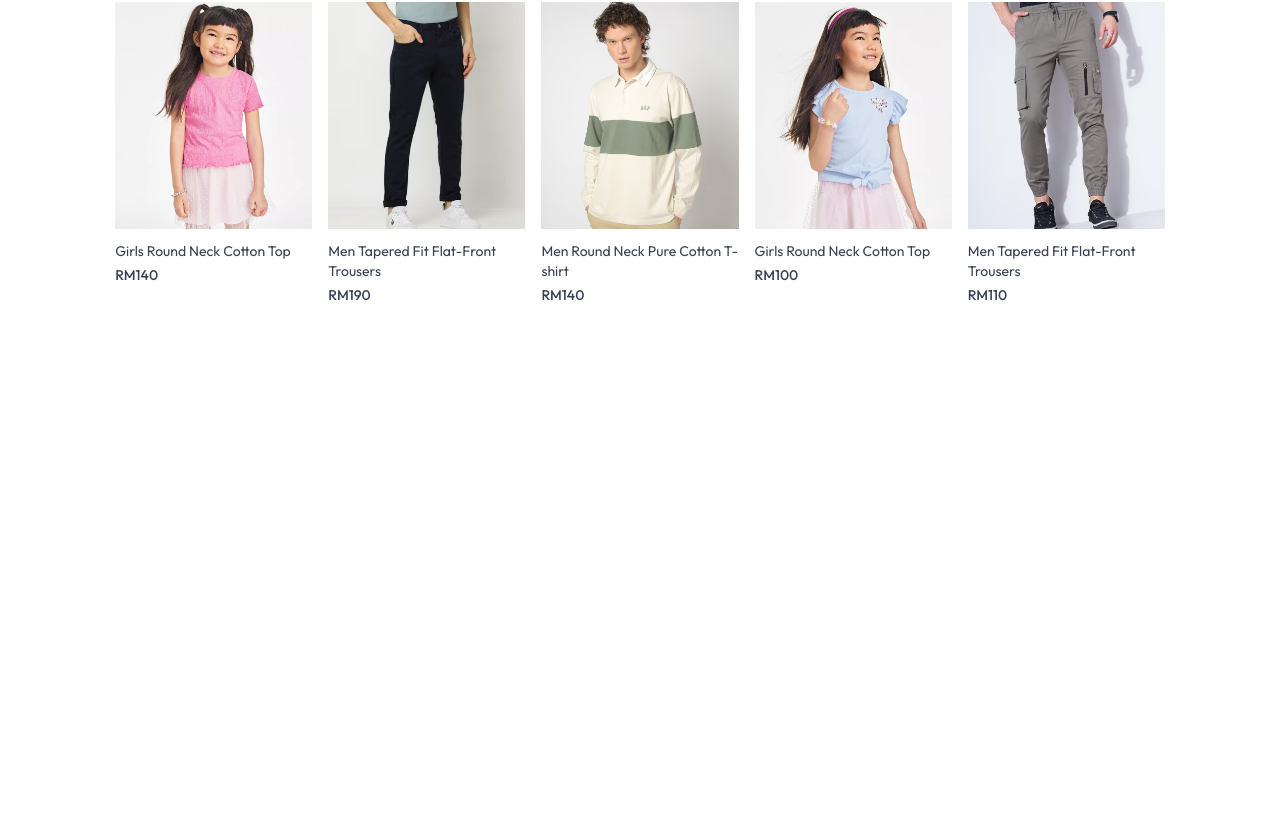
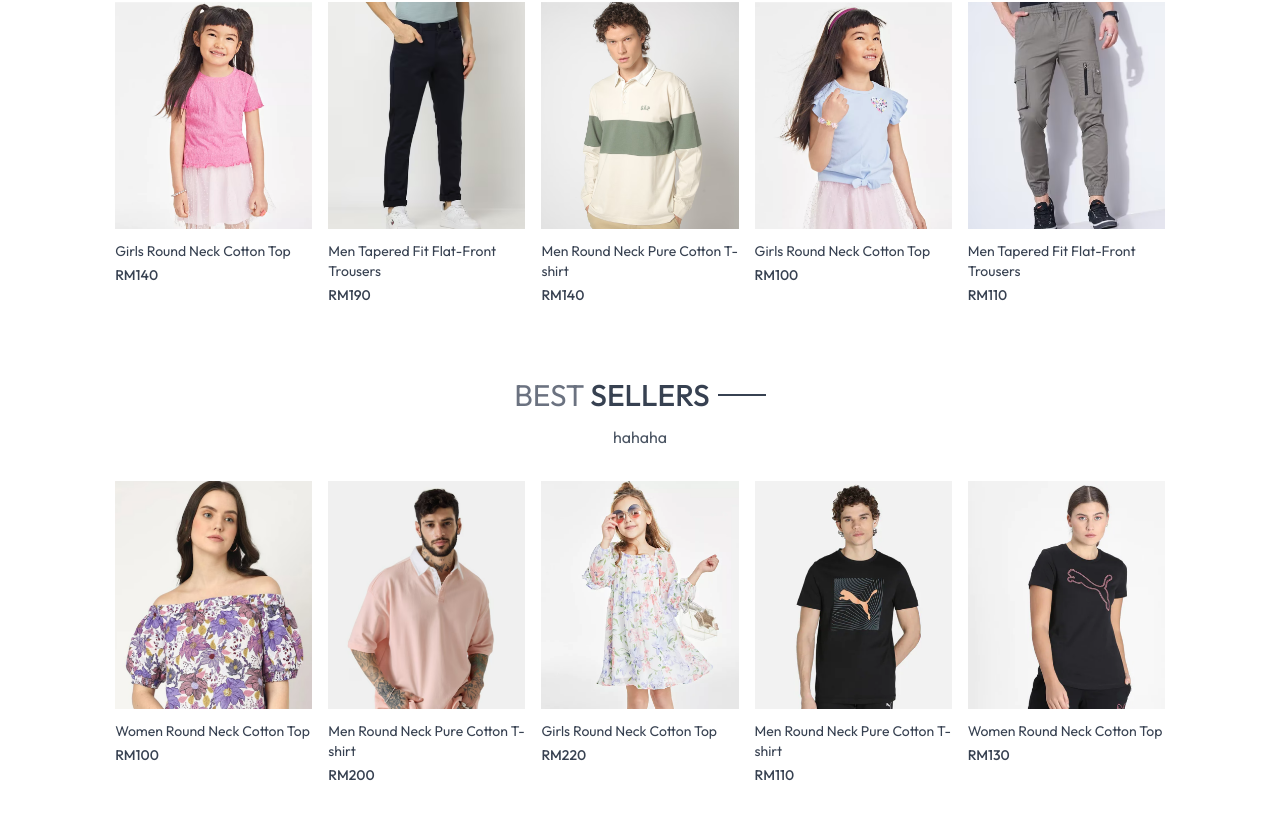
Before and after one commit to hangsheng0625/TheTrendyClub, a React (Vite) app in the folder frontend/: page / in a window 1280 px wide. Shown: the part 1004-1824 px from the top of the page. Before the commit the page ends 1349 px from the top, so only its background shows below. Built offline with nearby package versions, Linux system fonts and the light colour scheme.

Commit message:
add best seller section

```diff
--- /dev/null
+++ b/frontend/src/components/BestSeller.jsx
@@ -0,0 +1,36 @@
+import React, { useCallback, useContext, useEffect, useState } from 'react'
+import { ShopContext } from '../context/ShopContext'
+import Title from './Title';
+import ProductItem from './ProductItem';
+
+const BestSeller = () => {
+
+    const {products} = useContext(ShopContext);
+    const [bestSeller, setBestSeller] = useState([]);
+
+    useEffect(()=>{
+        const bestProduct = products.filter((item)=>item.bestseller);
+        setBestSeller(bestProduct.slice(0,5))
+    },[])
+
+  return (
+    <div className='my-10'>
+        <div className='text-center text-3xl py-8'>
+            <Title text1={'BEST'} text2={'SELLERS'}/>
+            <p className='w-3/4 m-auto text-xs sm:text-sm md:text-base text-gray-600'>
+                hahaha
+            </p>
+
+        </div>
+        <div className='grid grid-cols-2 sm:grid-cols-3 md:grid-cols-4 lg:grid-cols-5 gap-4 gap-y-6'>
+            {
+                bestSeller.map((item, index)=>(
+                    <ProductItem key={index} id={item._id} name={item.name} image={item.image} price={item.price}/>
+                ))
+            }
+        </div>
+    </div>
+  )
+}
+
+export default BestSeller
--- a/frontend/src/components/Navbar.jsx
+++ b/frontend/src/components/Navbar.jsx
@@ -7,7 +7,10 @@
 
   return (
     <div className='flex items-center justify-between py-5 font-medium relative'>
-      <img src={assets.logo} className='w-36 ml-4' alt="Logo" />
+
+      <Link to='/'>
+        <img src={assets.logo} className='w-36 ml-4' alt="Logo" />
+      </Link>
 
       <ul className='hidden sm:flex gap-5 text-sm text-gray-700'>
         <NavLink to="/" className='flex flex-col items-center gap-1'>
--- a/frontend/src/index.css
+++ b/frontend/src/index.css
@@ -16,3 +16,10 @@
   font-weight: 400;
   font-style: normal;
 }
+
+  @media (max-width:640px) {
+    a.active{
+      background-color: black;
+      color: white;
+    }
+  }
--- a/frontend/src/pages/Home.jsx
+++ b/frontend/src/pages/Home.jsx
@@ -1,13 +1,14 @@
 import React from 'react'
 import Hero from '../components/Hero'
 import LatestCollection from '../components/LatestCollection'
+import BestSeller from '../components/BestSeller'
 
 const Home = () => {
   return (
     <div>
-        <Hero>
-        </Hero>
+        <Hero/>
         <LatestCollection/>
+        <BestSeller/>
 
     </div>
   )
```
